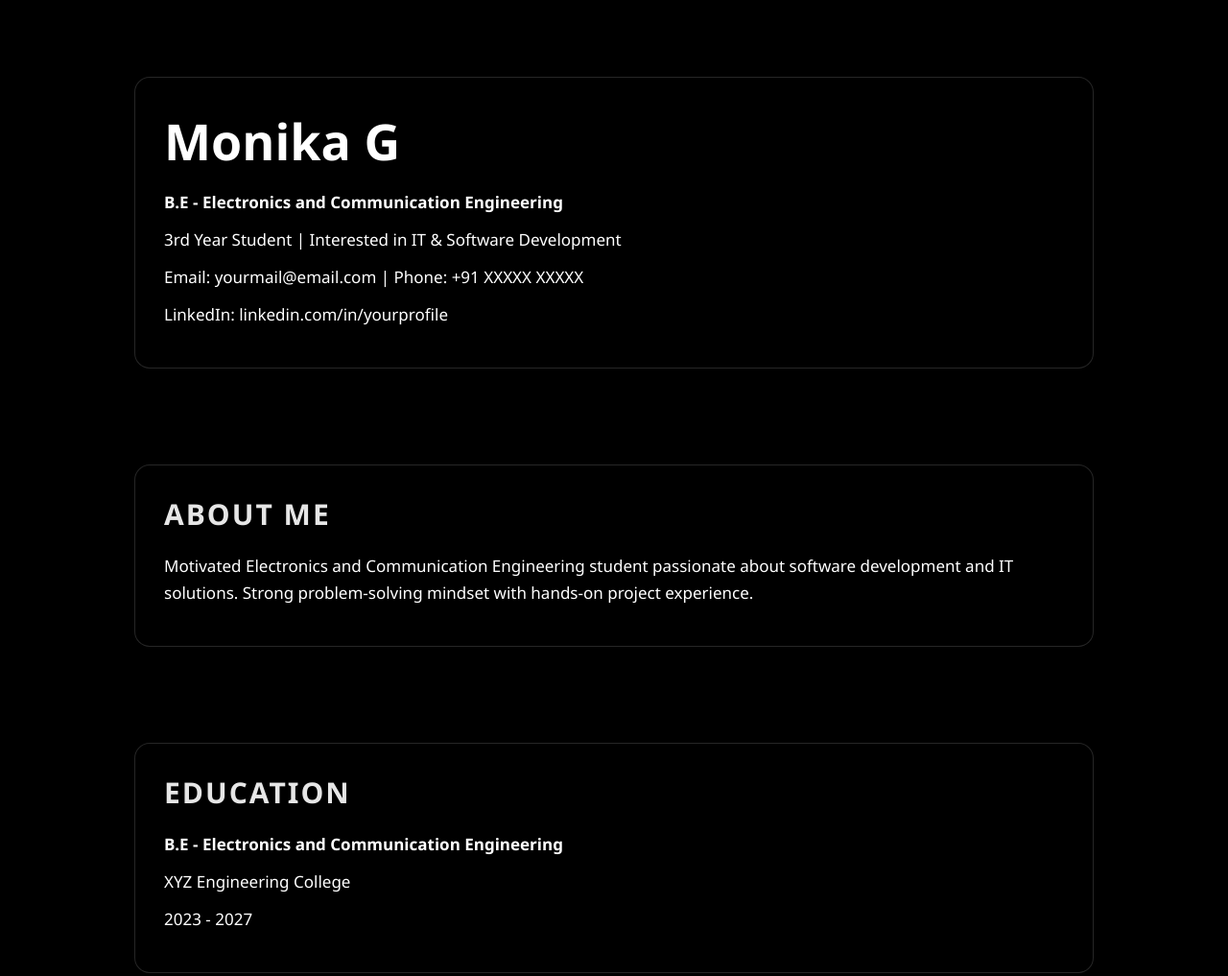
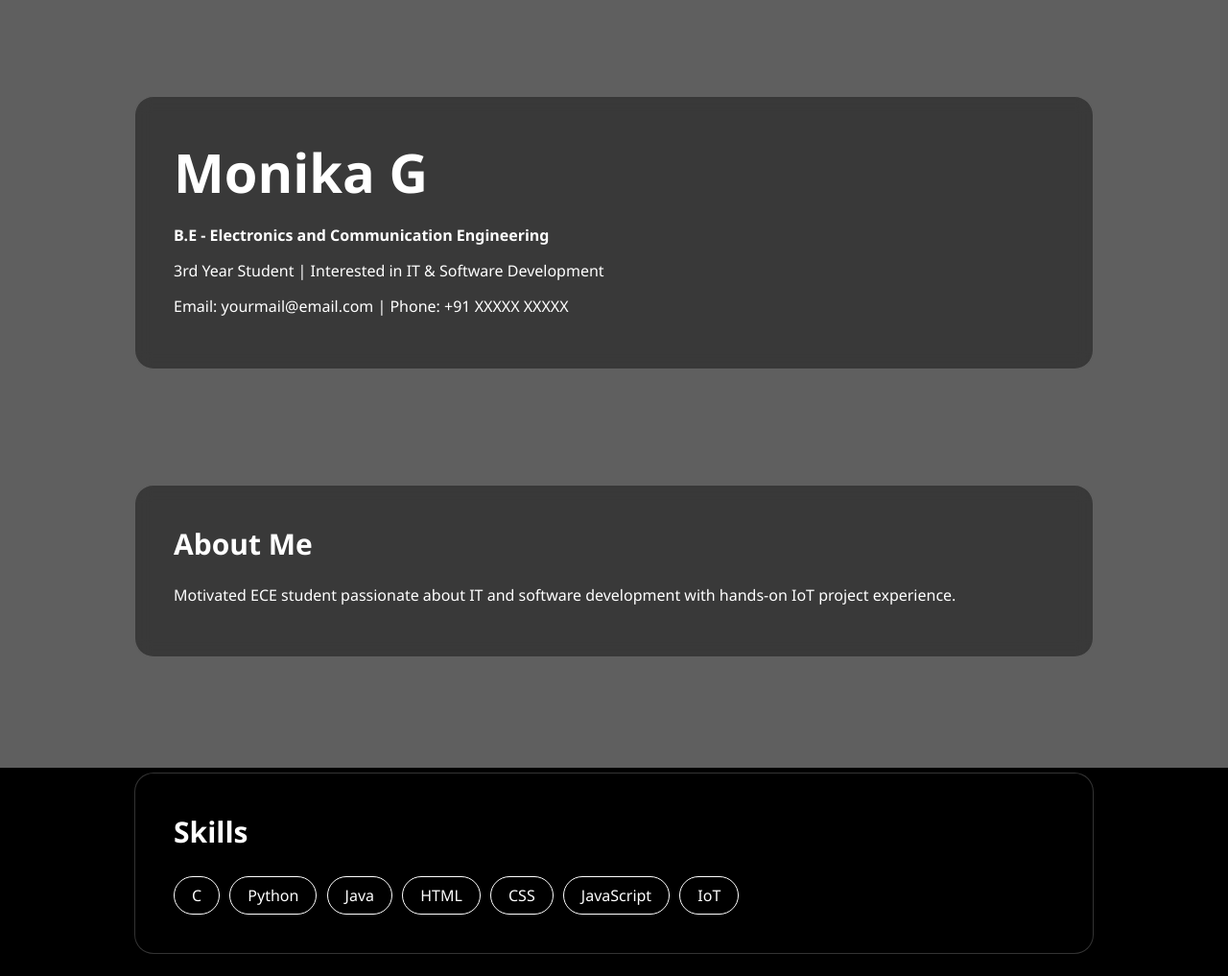
Before and after one commit to MONI2107-wq/portfolio, a plain HTML site: page index.html in a window 1280 px wide. Shown: the top 1017 px of the page at 96% size. Drawn offline with Linux system fonts and the light colour scheme; files whose address does not match are found by name.

Commit message:
Update index.html

```diff
--- a/index.html
+++ b/index.html
@@ -15,11 +15,11 @@
 
 body{
     background:#000;
-    color:#ffffff;
+    color:#fff;
     overflow-x:hidden;
 }
 
-/* Canvas Animation */
+/* Canvas */
 #animationCanvas{
     position:fixed;
     top:0;
@@ -27,78 +27,48 @@ body{
     width:100%;
     height:100%;
     z-index:-1;
-    opacity:0.35;   /* Increased visibility */
-    pointer-events:none;
+    opacity:0.6;   /* Strong visibility */
 }
 
-/* Main Container */
+/* Content */
 .container{
     width:85%;
     max-width:1000px;
     margin:auto;
-    padding:80px 0;
+    padding:100px 0;
 }
 
-/* Sections */
 section{
-    margin-bottom:100px;
+    margin-bottom:120px;
+    background:rgba(0,0,0,0.4);
+    backdrop-filter:blur(8px);
+    padding:40px;
+    border-radius:20px;
+    border:1px solid rgba(255,255,255,0.2);
 }
 
-/* Transparent Resume Blocks */
-.glass{
-    background:rgba(0,0,0,0.35);
-    backdrop-filter: blur(6px);
-    padding:30px;
-    border-radius:16px;
-    border:1px solid rgba(255,255,255,0.15);
-}
-
-/* Typography */
 h1{
-    font-size:52px;
-    font-weight:700;
+    font-size:56px;
     margin-bottom:15px;
 }
 
 h2{
     font-size:30px;
     margin-bottom:20px;
-    text-transform:uppercase;
-    letter-spacing:2px;
-    opacity:0.9;
 }
 
 p{
-    font-size:17px;
     line-height:1.7;
     margin-bottom:10px;
 }
 
-ul{
-    padding-left:20px;
-}
-
-li{
-    margin-bottom:8px;
-}
-
-/* Skills */
 .skills span{
     display:inline-block;
-    padding:10px 18px;
     border:1px solid #fff;
+    padding:8px 18px;
     border-radius:25px;
-    font-size:14px;
     margin:6px 6px 0 0;
 }
-
-/* Footer */
-footer{
-    text-align:center;
-    padding:40px 0;
-    opacity:0.6;
-}
-
 </style>
 </head>
 
@@ -108,36 +78,20 @@ footer{
 
 <div class="container">
 
-<!-- Header -->
-<section class="glass">
+<section>
 <h1>Monika G</h1>
 <p><strong>B.E - Electronics and Communication Engineering</strong></p>
 <p>3rd Year Student | Interested in IT & Software Development</p>
 <p>Email: yourmail@email.com | Phone: +91 XXXXX XXXXX</p>
-    <p>LinkedIn: linkedin.com/in/yourprofile</p>
 </section>
 
-<!-- About -->
-<section class="glass">
+<section>
 <h2>About Me</h2>
-    <p>
-        Motivated Electronics and Communication Engineering student
-        passionate about software development and IT solutions.
-        Strong problem-solving mindset with hands-on project experience.
-    </p>
+<p>Motivated ECE student passionate about IT and software development with hands-on IoT project experience.</p>
 </section>
 
-<!-- Education -->
-<section class="glass">
-    <h2>Education</h2>
-    <p><strong>B.E - Electronics and Communication Engineering</strong></p>
-    <p>XYZ Engineering College</p>
-    <p>2023 - 2027</p>
-</section>
-
-<!-- Skills -->
-<section class="glass">
-    <h2>Technical Skills</h2>
+<section>
+<h2>Skills</h2>
 <div class="skills">
 <span>C</span>
 <span>Python</span>
@@ -146,81 +100,91 @@ footer{
 <span>CSS</span>
 <span>JavaScript</span>
 <span>IoT</span>
-        <span>Embedded Systems</span>
 </div>
 </section>
 
-<!-- Projects -->
-<section class="glass">
-    <h2>Projects</h2>
+<section>
+<h2>Project</h2>
 <p><strong>Smart Home Automation using IoT</strong></p>
-    <ul>
-        <li>Designed IoT-based home automation system.</li>
-        <li>Enabled remote appliance control.</li>
-        <li>Improved energy efficiency and monitoring.</li>
-    </ul>
+<p>Designed and implemented IoT-based home automation system enabling remote appliance control.</p>
 </section>
-
-<!-- Certifications -->
-<section class="glass">
-    <h2>Certifications</h2>
-    <ul>
-        <li>Programming Certification</li>
-        <li>IoT Workshop</li>
-        <li>Technical Seminar Participation</li>
-    </ul>
-</section>
-
-<footer>
-    © 2026 Monika G | Portfolio
-</footer>
 
 </div>
 
 <script>
 const frameCount = 240;
-const canvas = document.getElementById('animationCanvas');
-const context = canvas.getContext('2d');
+const canvas = document.getElementById("animationCanvas");
+const context = canvas.getContext("2d");
 
-function resizeCanvas(){
+function setCanvasSize(){
     canvas.width = window.innerWidth;
     canvas.height = window.innerHeight;
 }
-resizeCanvas();
+setCanvasSize();
 
 const images = [];
-const imageSeq = { frame: 0 };
+let imagesLoaded = 0;
 
-for (let i = 1; i <= frameCount; i++) {
+function preloadImages(){
+    for(let i=1;i<=frameCount;i++){
         const img = new Image();
-    const frameNumber = i.toString().padStart(3, '0');
-    img.src = `frames/ezgif-frame-${frameNumber}.jpg`;
+        const frameNumber = i.toString().padStart(3,"0");
+        img.src = "frames/ezgif-frame-" + frameNumber + ".jpg";
+
+        img.onload = () => {
+            imagesLoaded++;
+            if(imagesLoaded === 1){
+                drawFrame(0); // draw first frame immediately
+            }
+        };
+
         images.push(img);
     }
-
-function render(){
-    context.clearRect(0,0,canvas.width,canvas.height);
-    context.drawImage(images[imageSeq.frame],0,0,canvas.width,canvas.height);
 }
 
-images[0].onload = render;
+function drawFrame(index){
+    const img = images[index];
+    if(!img) return;
 
-window.addEventListener('scroll',()=>{
+    context.clearRect(0,0,canvas.width,canvas.height);
+
+    // Cover screen properly
+    const scale = Math.max(
+        canvas.width / img.width,
+        canvas.height / img.height
+    );
+
+    const x = (canvas.width/2) - (img.width/2)*scale;
+    const y = (canvas.height/2) - (img.height/2)*scale;
+
+    context.drawImage(
+        img,
+        x,
+        y,
+        img.width*scale,
+        img.height*scale
+    );
+}
+
+window.addEventListener("scroll", () => {
     const scrollTop = document.documentElement.scrollTop;
     const maxScroll = document.documentElement.scrollHeight - window.innerHeight;
     const scrollFraction = scrollTop / maxScroll;
+
     const frameIndex = Math.min(
         frameCount - 1,
         Math.floor(scrollFraction * frameCount)
     );
-    imageSeq.frame = frameIndex;
-    requestAnimationFrame(render);
+
+    drawFrame(frameIndex);
 });
 
-window.addEventListener('resize',()=>{
-    resizeCanvas();
-    render();
+window.addEventListener("resize", () => {
+    setCanvasSize();
+    drawFrame(0);
 });
+
+preloadImages();
 </script>
 
 </body>
```
Lines whose indentation alone changed are shown as unchanged.
